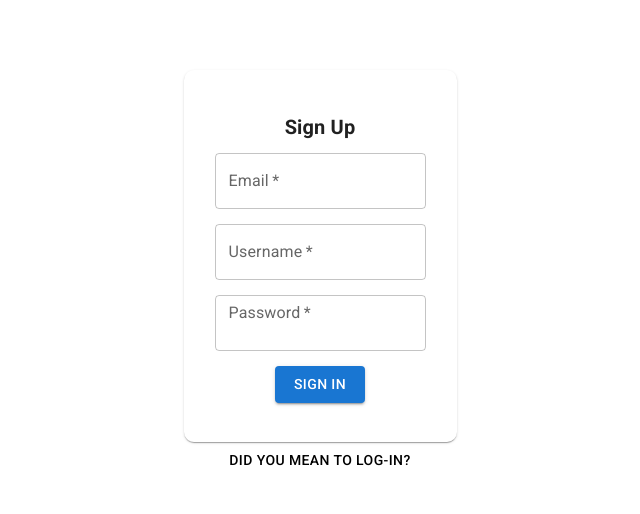
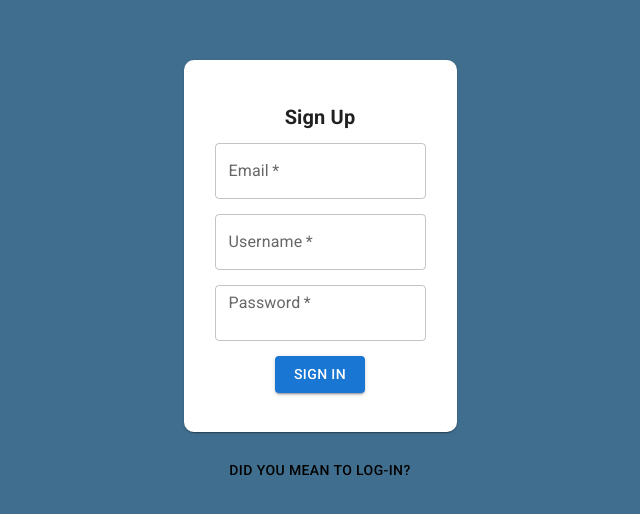
Before and after one commit to patmangan98/surf-log, a React (Create React App) app in the folder front-end/: page / in a window 1280 px wide. Shown: the part 134-648 px from the top of the page, without its empty margins (320-960 px from the left). Built offline with nearby package versions, Linux system fonts and the light colour scheme; no server answers.

Commit message:
added spring animations

```diff
--- a/front-end/package.json
+++ b/front-end/package.json
@@ -11,6 +11,7 @@
     "@testing-library/react": "^13.4.0",
     "@testing-library/user-event": "^13.5.0",
     "cors": "^2.8.5",
+    "framer-motion": "^10.16.4",
     "knex": "^2.5.1",
     "react": "^18.2.0",
     "react-dom": "^18.2.0",
--- a/front-end/src/index.css
+++ b/front-end/src/index.css
@@ -11,3 +11,10 @@ code {
   font-family: source-code-pro, Menlo, Monaco, Consolas, 'Courier New',
     monospace;
 } */
+.background {
+  background-color: #406e8e ;
+}
+
+html {
+  background-color: #406e8e;
+}
--- a/front-end/src/pages/components/LoginForm/LoginForm.js
+++ b/front-end/src/pages/components/LoginForm/LoginForm.js
@@ -10,6 +10,7 @@ import {
     Grid,
     CardContent,
 } from "@mui/material"
+import { motion } from 'framer-motion'
 
 export default function LoginForm({ setUser, setSignUpVisible, handleToggle }) {
     const [credentials, setCredentials] = useState({
@@ -43,67 +44,27 @@ export default function LoginForm({ setUser, setSignUpVisible, handleToggle }) {
 
     return (
         <>
-      {/* <Paper
-                elevation={5}
-                sx={{
-                    height: "15vw",
-                    width: "15vw",
+
+            <motion.div className="background"
+                initial={{ opacity: 0, scale: 0.5 }}
+                animate={{ opacity: 1, scale: 1 }}
+                transition={{
+                    type: "spring",
+                    stiffness: 100,
+                    damping: 10,
+                    mass: 1,
+                    velocity: 2
+                    //  duration: 0.8,
+                    // //  delay: 0.5,
+                    //  ease: 'easeInOut'
+                }}
+                style={{
                     display: 'flex',
-                    justifyContent: 'center',
-                    alignItems: "center",
                     flexDirection: 'column',
-                    flexWrap: 'wrap',
-                    marginLeft: 'auto',
-                    marginRight: 'auto'
-                }}
-            >
-
-                <Typography variant="h6" sx={{ mb: 2 }}>Login</Typography>
-
-                <form autoComplete='off'>
-
-                    <Stack spacing={2}>
-                        <TextField
-                            id="outlined-basic"
-                            variant="outlined"
-                            label="Username"
-                            type='text'
-                            name='username'
-                            value={credentials.username}
-                            onChange={handleChange}
-                            sx={{ width: '25ch' }}
-
-                        />
-
-                        <TextField
-                            id="outlined-basic"
-                            variant="outlined"
-                            label='Password'
-                            type='password'
-                            name='password'
-                            value={credentials.password}
-                            onChange={handleChange}
-                            sx={{ width: '25ch' }}
-                        />
-
-                        <Button
-                            type='submit'
-                            onClick={handleSubmit}
-                            variant="contained"
-                            sx={{ width: '15ch', alignSelf: 'center' }}
-                        >
-                        Sign Up </Button>
-
-                    </Stack>
-
-                </form>
-
-
-            </Paper>
-            <br></br>
-            <br></br> */}
-
-      <div style={{ display: 'flex', flexDirection: 'column', minHeight: '100vh', alignItems: 'center', justifyContent: 'center' }}>
+                    minHeight: '100vh',
+                    alignItems: 'center',
+                    justifyContent: 'center'
+                }}>
                 <Grid container direction="row" justifyContent="center" alignItems={"center"}>
                     <Card
                         className="form-container"
@@ -111,7 +72,7 @@ export default function LoginForm({ setUser, setSignUpVisible, handleToggle }) {
                             borderRadius: "10px",
                         }}
                         elevation={5}
-            borderRadius ={'20px'}
+                        borderRadius={'20px'}
                     >
                         <CardContent sx={{ display: "grid", margin: "15px" }}>
                             <Typography variant="h6" fontWeight="bold" mt="10px">
@@ -152,10 +113,10 @@ export default function LoginForm({ setUser, setSignUpVisible, handleToggle }) {
                         </CardContent>
                     </Card>
                 </Grid>
-          <Button variant="caption" onClick={handleToggle}>
+                <Button variant="caption"  sx={{marginTop: '20px'}}onClick={handleToggle}>
                     Did you mean to Sign-Up?
                 </Button>
-      </div>
+            </motion.div>
         </>
     )
 }
--- a/front-end/src/pages/components/SignInForm/SignInForm.js
+++ b/front-end/src/pages/components/SignInForm/SignInForm.js
@@ -1,4 +1,5 @@
-import { useState } from "react"
+import { useState, useEffect } from "react"
+import { motion, useAnimation } from "framer-motion"
 import { register } from "../../utilities/users-api"
 import { setToken } from "../../utilities/users-service"
 import { isUserLoggedIn } from "../../../utility"
@@ -9,7 +10,10 @@ import {
     Card,
     CardContent,
     Grid,
+    duration,
 } from "@mui/material"
+
+
 
 export default function SignUpForm({ setUser, handleToggle }) {
     const [credentials, setCredentials] = useState({
@@ -48,7 +52,23 @@ export default function SignUpForm({ setUser, handleToggle }) {
 
     return (
         <>
-            <div className= 'background' style={{ display: 'flex', flexDirection: 'column', minHeight: '100vh', alignItems: 'center', justifyContent: 'center' }}>
+            <motion.div className= 'background'
+               initial={{ opacity: 0, scale: 0.5 }}
+               animate={{ opacity: 1, scale: 1 }}
+               transition={{
+                   type: "spring",
+                   stiffness: 100,
+                   damping: 10,
+                   mass: 1,
+                   velocity: 2
+               }}
+                style={{
+                    display: 'flex',
+                    flexDirection: 'column',
+                    minHeight: '100vh',
+                    alignItems: 'center',
+                    justifyContent: 'center',
+                }}>
                 <Grid container direction="row" justifyContent="center">
                     <Card
                         className="form-container"
@@ -112,10 +132,10 @@ export default function SignUpForm({ setUser, handleToggle }) {
                         </CardContent>
                     </Card>
                 </Grid>
-                <Button variant="caption" onClick={handleToggle}>
+                <Button variant="caption" sx={{marginTop: '20px'}} onClick={handleToggle}>
                     Did you mean to Log-in?
                 </Button>
-            </div>
+            </motion.div>
         </>
     )
 }
```
Also changed, not shown: 1 other file (tests, documents, lock files or other folders). Lines whose indentation alone changed are shown as unchanged.
